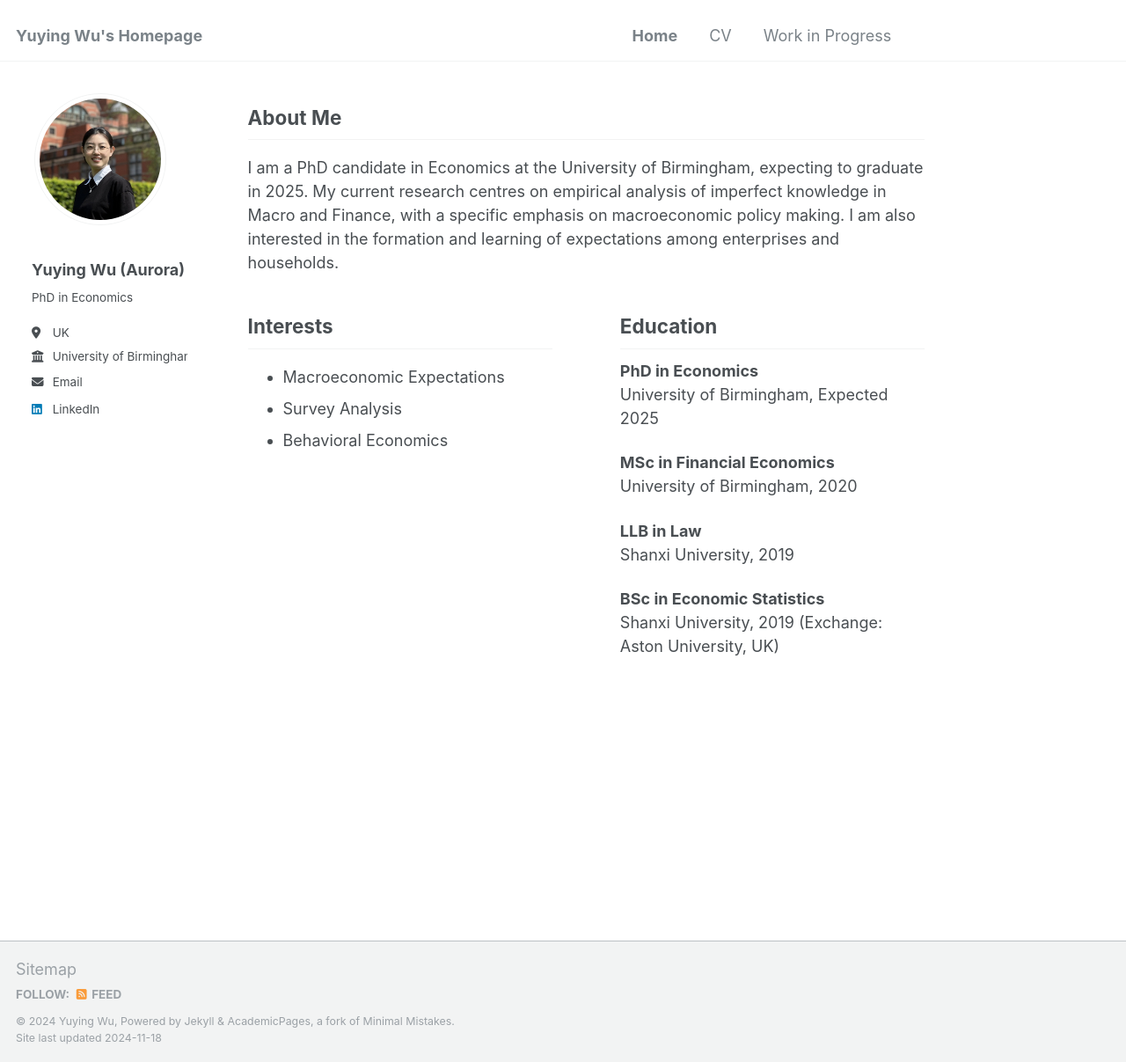
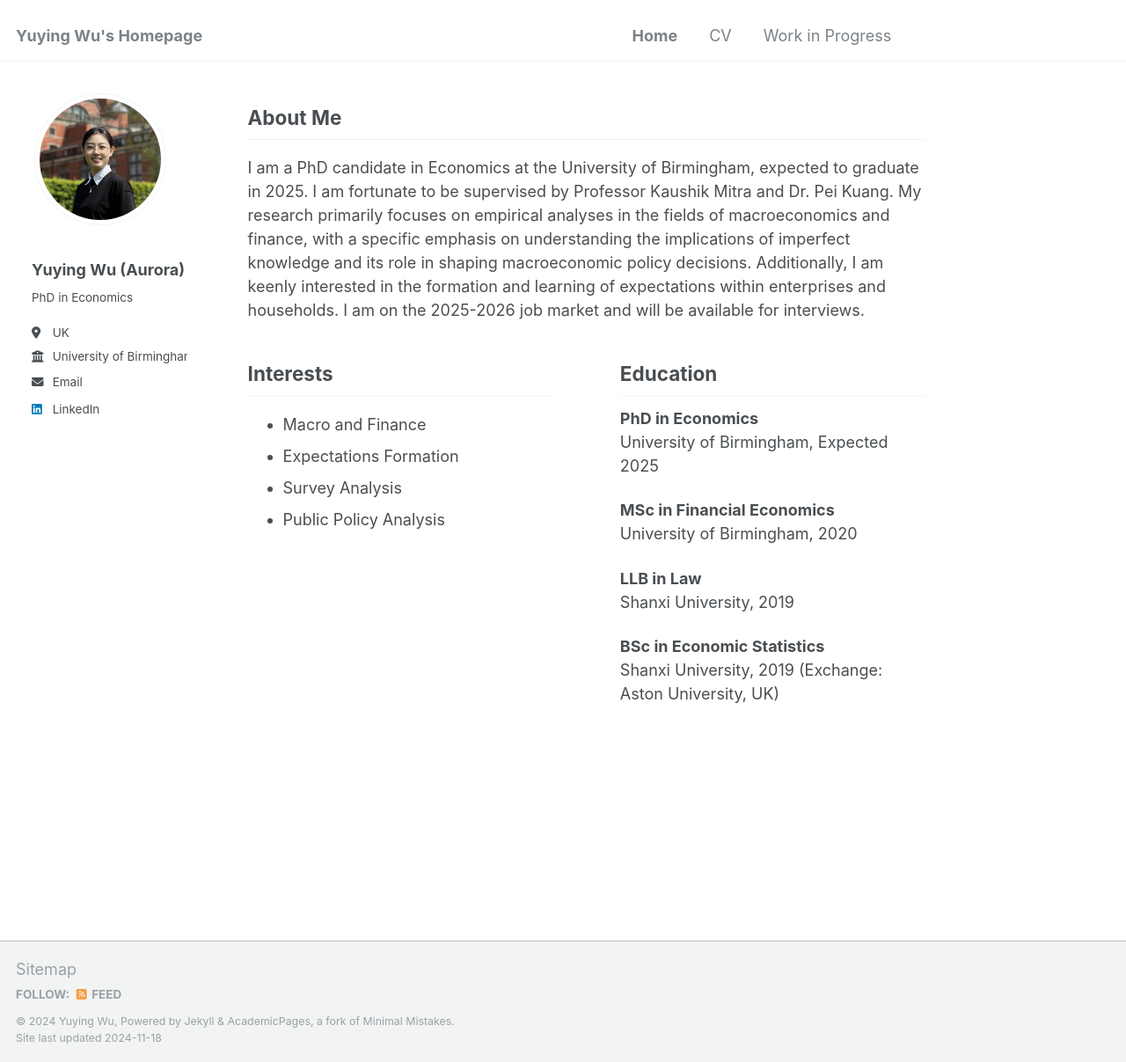
Before and after one commit to YUYINGWU-AURORA/YUYINGWU-AURORA.github.io, a Jekyll site: the page built from _pages/about.md, in a window 1280 px wide and 1207 px high. Shown: the whole window at 88% size. Built offline with Jekyll 4.4.1, drawn with Linux system fonts in a browser that asks for light colours.

Commit message:
Update about.md

```diff
--- a/_pages/about.md
+++ b/_pages/about.md
@@ -10,7 +10,11 @@ redirect_from:
 <h2 style="margin: 0;"> About Me </h2>
 
 <div style="margin-top: 1rem;">
-I am a PhD candidate in Economics at the University of Birmingham, expecting to graduate in 2025. My current research centres on empirical analysis of imperfect knowledge in Macro and Finance, with a specific emphasis on macroeconomic policy making. I am also interested in the formation and learning of expectations among enterprises and households.
+I am a PhD candidate in Economics at the University of Birmingham, expected to graduate in 2025. I am fortunate to be supervised by Professor Kaushik Mitra and Dr. Pei Kuang.
+
+My research primarily focuses on empirical analyses in the fields of macroeconomics and finance, with a specific emphasis on understanding the implications of imperfect knowledge and its role in shaping macroeconomic policy decisions. Additionally, I am keenly interested in the formation and learning of expectations within enterprises and households.
+
+I am on the 2025-2026 job market and will be available for interviews.
 </div>
 
 <div style="display: flex; justify-content: space-between;   ">
@@ -18,9 +22,10 @@ I am a PhD candidate in Economics at the University of Birmingham, expecting to
   <div style="width: 45%;">
     <h2>Interests</h2>
     <ul>
-      <li>Macroeconomic Expectations</li>
+      <li>Macro and Finance</li>
+      <li>Expectations Formation</li>
       <li>Survey Analysis</li>
-      <li>Behavioral Economics</li>
+      <li>Public Policy Analysis</li>
     </ul>
   </div>
 
```
